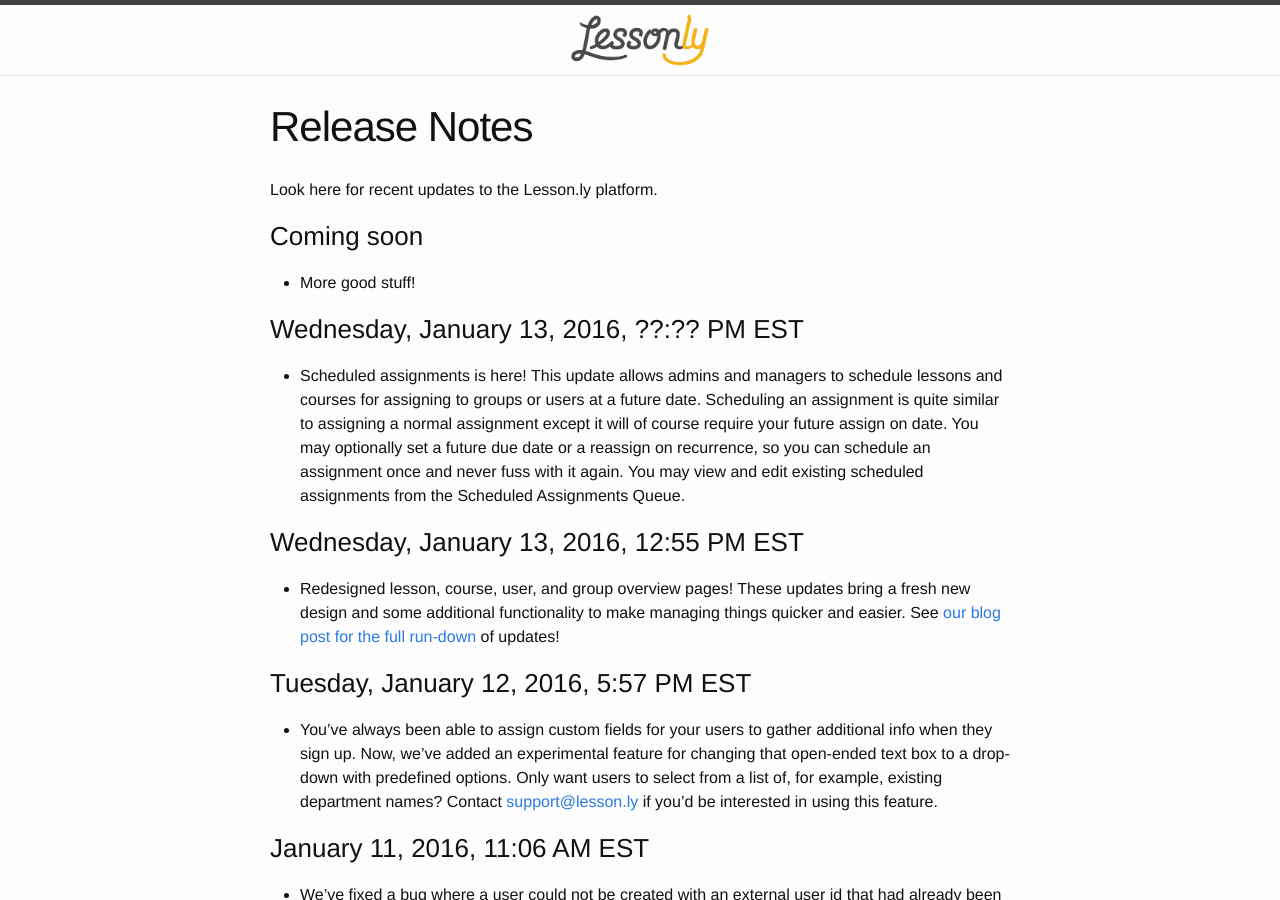
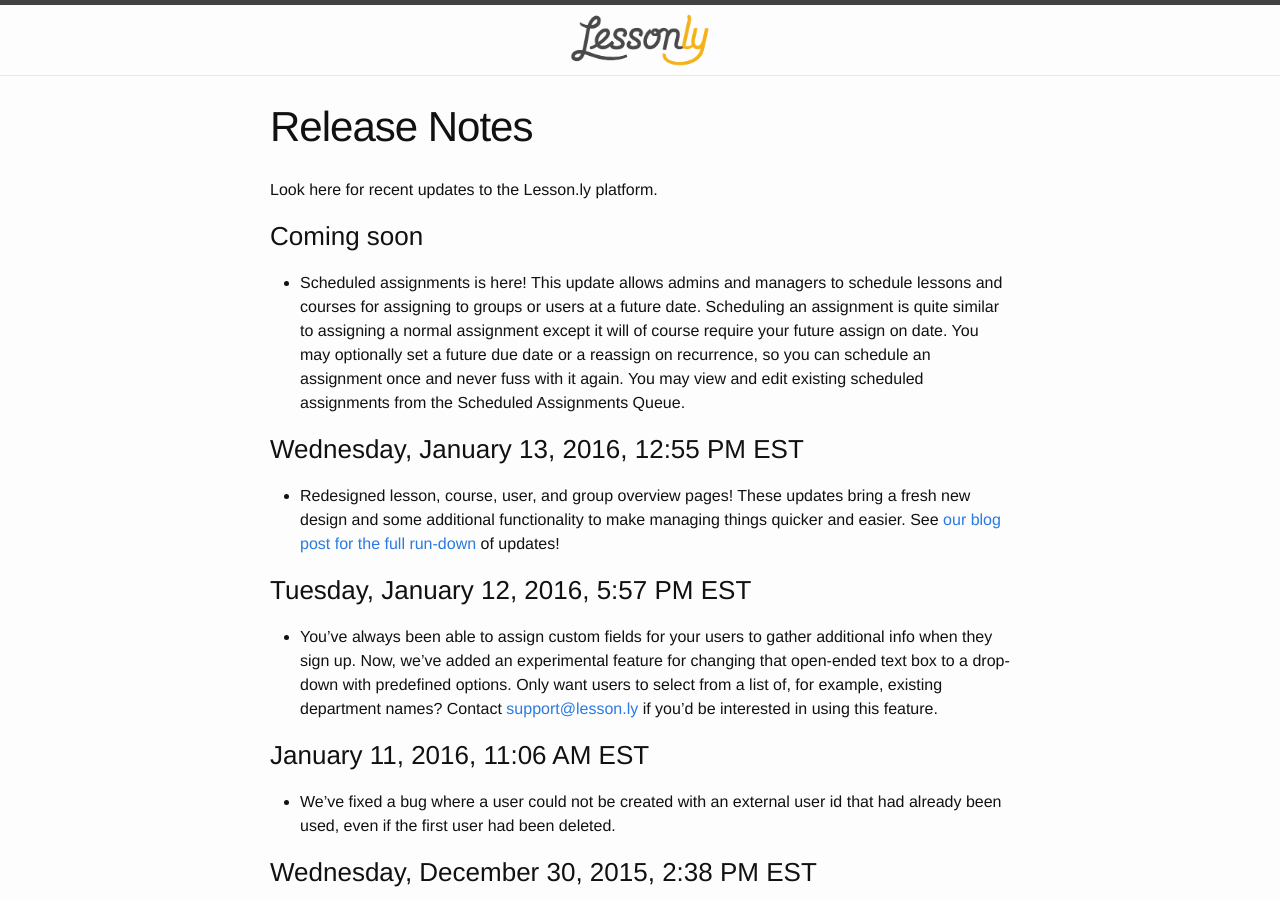
Before and after one commit to isabella232/lessonly.github.io, a Jekyll site: the page built from release-notes.md, in a window 1280 px wide and 900 px high. Built offline with Jekyll 4.4.1, drawn with Linux system fonts in a browser that asks for light colours.

Commit message:
scheduled assignments coming soon™

```diff
--- a/release-notes.md
+++ b/release-notes.md
@@ -7,10 +7,6 @@
 Look here for recent updates to the Lesson.ly platform.
 
 ### Coming soon
-
-- More good stuff!
-
-### Wednesday, January 13, 2016, ??:?? PM EST
 
 - Scheduled assignments is here! This update allows admins and managers to schedule lessons and courses for assigning to groups or users at a future date. Scheduling an assignment is quite similar to assigning a normal assignment except it will of course require your future assign on date. You may optionally set a future due date or a reassign on recurrence, so you can schedule an assignment once and never fuss with it again. You may view and edit existing scheduled assignments from the Scheduled Assignments Queue.
 
```
